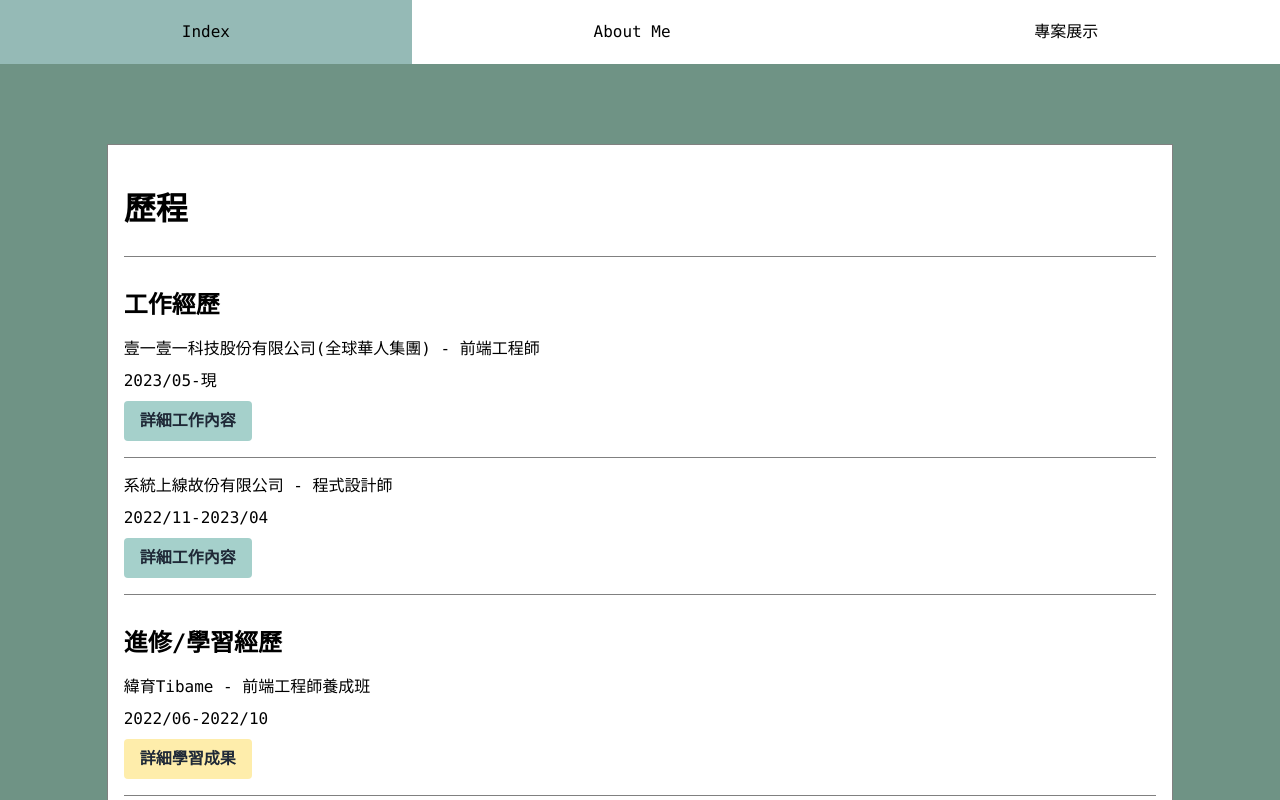
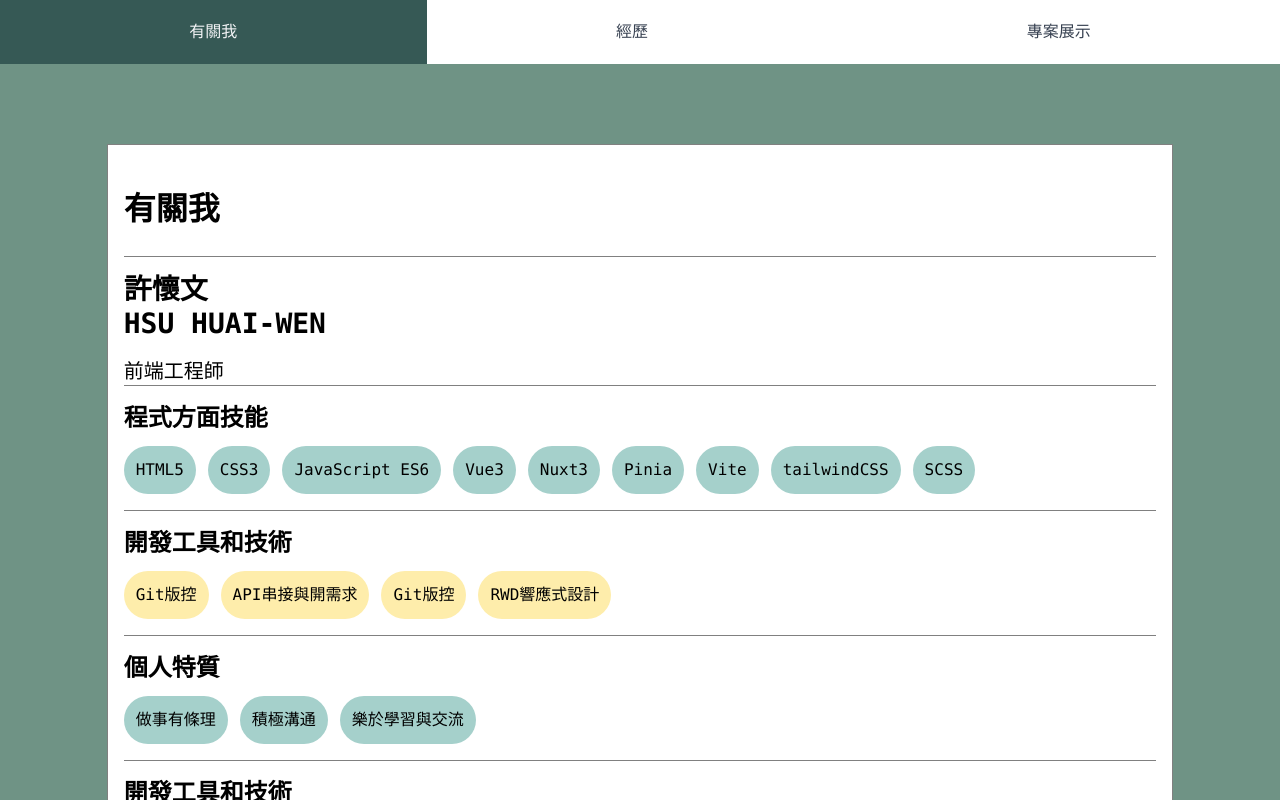
Before and after one commit to oeoeoyee/portfolio-nuxt, a Nuxt app: page / in a window 1280 px wide. Shown: the top 800 px of the page. Built offline with nearby package versions, Linux system fonts and the light colour scheme.

Commit message:
feat:配色調了、頁面順序改變

```diff
--- a/components/Header.vue
+++ b/components/Header.vue
@@ -10,23 +10,23 @@ const path = computed(():string => {
 <template>
     <ul class="flex flex-row h-16">
         <NuxtLink
-            :class="{'bg-myColor-hoverGreen': path === '/','bg-white': path !== '/'}"
-            class="flex-auto hover:bg-myColor-hoverGreen leading-16 text-center"
+            class="flex-auto hover:bg-myColor-darkMidGreen hover:text-gray-100 leading-16 text-center transition duration-300 ease-in-out"
+            :class="{'bg-myColor-darkGreen text-gray-100': path === '/','bg-white text-gray-700': path !== '/'}"
             to="/"
         >
-            <li>Index</li>
+            <li>有關我</li>
         </NuxtLink>
         <NuxtLink
-            class="flex-auto hover:bg-myColor-hoverGreen leading-16 text-center"
-            :class="{'bg-myColor-hoverGreen': path === '/about','bg-white': path !== '/about'}"
-            to="/about"
+            class="flex-auto hover:bg-myColor-darkMidGreen hover:text-gray-100 leading-16 text-center transition duration-300 ease-in-out"
+            :class="{'bg-myColor-darkGreen text-gray-100': path === '/experience','bg-white text-gray-700': path !== '/experience'}"
+            to="/experience"
         >
-            <li>About Me</li>
+            <li>經歷</li>
         </NuxtLink>
-        <!-- <NuxtLink class="flex-auto hover:bg-myColor-hoverGreen leading-16 bg-white text-center" to="/APIfunctions"><li>api串接的小功能</li></NuxtLink> -->
+        <!-- <NuxtLink class="flex-auto hover:bg-myColor-darkMidGreen leading-16 bg-white text-center" to="/APIfunctions"><li>api串接的小功能</li></NuxtLink> -->
         <NuxtLink
-            class="flex-auto hover:bg-myColor-hoverGreen leading-16 text-center"
-            :class="{'bg-myColor-hoverGreen': path === '/projects','bg-white': path !== '/projects'}"
+            class="flex-auto hover:bg-myColor-darkMidGreen hover:text-gray-100 leading-16 text-center transition duration-300 ease-in-out"
+            :class="{'bg-myColor-darkGreen text-gray-100': path === '/projects','bg-white text-gray-700': path !== '/projects'}"
             to="/projects"
         >
             <li>專案展示</li>
--- a/pages/about.vue
+++ /dev/null
@@ -1,95 +0,0 @@
-<script setup lang="ts">
-definePageMeta({
-  breadcrumb: [
-    {text: '關於我', href: '/about'}
-  ]
-});
-
-const skillArrayAll = ref([
-    {
-        skillName: '程式方面技能',
-        skillArr: ['HTML5', 'CSS3', 'JavaScript ES6', 'Vue3', 'Nuxt3', 'Pinia', 'Vite', 'tailwindCSS', 'SCSS']
-    },
-    {
-        skillName: '開發工具和技術',
-        skillArr: ['Git版控', 'API串接與開需求', 'Git版控', 'RWD響應式設計']
-    },
-    {
-        skillName: '個人特質',
-        skillArr: ['做事有條理', '積極溝通', '樂於學習與交流']
-    },
-    {
-        skillName: '開發工具和技術',
-        skillArr: ['Git版控', 'API串接與開需求', 'Git版控', 'RWD響應式設計']
-    },
-    {
-        skillName: '值得一提',
-        skillArr: ['重構頁面 提升載入速度70%', '製作模組，便於成員的開發', '熟悉與後端或企劃溝通', '擅長團隊合作']
-    },
-])
-
-const test = (): void => {
-    console.log('test props')
-}
-const testPorpsObj = ref({
-    num: 123,
-    str: '11122233'
-})
-
-const emitSkillName = (name: string): void => {
-    console.log(name);
-}
-
-const emitSkillItem = (item: string): void => {
-    console.log(item);
-}
-</script>
-
-<template>
-  <div class="py-20 flex justify-center flex-wrap">
-    <section class="border border-myColor-borderGery bg-white w-5/6 p-4">
-        <div class="h-24 m-auto flex items-center border-b border-myColor-borderGery">
-            <h2 class="text-3.5xl font-bold">有關我</h2>
-        </div>
-        <div class="m-auto flex-wrap items-center mt-4">
-            <h3 class="text-2.5xl w-full font-bold">
-                許懷文
-                <br>
-                HSU HUAI-WEN
-            </h3>
-            <p class="text-xl w-full mt-4">前端工程師</p>
-            <!-- <Header></Header> -->
-            <SkillSection
-                :skillArrayAll="skillArrayAll"
-                :test="test"
-                :testObj="testPorpsObj"
-                @clickSkillName="emitSkillName"
-                @clickSkillItem="emitSkillItem"
-            ></SkillSection>
-        </div>
-    </section>
-    <!-- <div>
-      <h2>關於我</h2>
-      <p>
-        我是許懷文，對於學習前端技術有非常大的熱忱。
-        <br>我認為生活中的動力，來自於自我學習及精進專業技術，時常有新的知識、觀念注入，才能讓思想更加靈活清澈。
-      </p>
-    </div>
-    <div>
-      <h2>技能一覽</h2>
-      <h3>寫程式的技能</h3>
-      <ul>
-        <li></li>
-        <li></li>
-        <li></li>
-        <li></li>
-        <li></li>
-        <li></li>
-      </ul>
-      <h3>實作上的技能(git)</h3>
-      <h3>性格上的優勢</h3>
-    </div> -->
-  </div>
-</template>
-
-<style scoped></style>
--- /dev/null
+++ b/pages/experience.vue
@@ -0,0 +1,15 @@
+<script setup lang="ts">
+definePageMeta({
+  breadcrumb: [
+    {text: '學習歷程', href: '/experience'}
+  ]
+});
+</script>
+
+<template>
+  <div class="py-20">
+    <Section></Section>
+  </div>
+</template>
+
+<style scoped></style>
--- a/pages/index.vue
+++ b/pages/index.vue
@@ -1,14 +1,94 @@
 <script setup lang="ts">
 definePageMeta({
   breadcrumb: [
-    {text: '學習歷程', href: '/'}
+    {text: '關於我', href: '/'}
   ]
 });
+
+const skillArrayAll = ref([
+    {
+        skillName: '程式方面技能',
+        skillArr: ['HTML5', 'CSS3', 'JavaScript ES6', 'Vue3', 'Nuxt3', 'Pinia', 'Vite', 'tailwindCSS', 'SCSS']
+    },
+    {
+        skillName: '開發工具和技術',
+        skillArr: ['Git版控', 'API串接與開需求', 'Git版控', 'RWD響應式設計']
+    },
+    {
+        skillName: '個人特質',
+        skillArr: ['做事有條理', '積極溝通', '樂於學習與交流']
+    },
+    {
+        skillName: '開發工具和技術',
+        skillArr: ['Git版控', 'API串接與開需求', 'Git版控', 'RWD響應式設計']
+    },
+    {
+        skillName: '值得一提',
+        skillArr: ['重構頁面 提升載入速度70%', '製作模組，便於成員的開發', '熟悉與後端或企劃溝通', '擅長團隊合作']
+    },
+])
+
+const test = (): void => {
+    console.log('test props')
+}
+const testPorpsObj = ref({
+    num: 123,
+    str: '11122233'
+})
+
+const emitSkillName = (name: string): void => {
+    console.log(name);
+}
+
+const emitSkillItem = (item: string): void => {
+    console.log(item);
+}
 </script>
 
 <template>
-  <div class="py-20">
-    <Section></Section>
+  <div class="py-20 flex justify-center flex-wrap">
+    <section class="border border-myColor-borderGery bg-white w-5/6 p-4">
+        <div class="h-24 m-auto flex items-center border-b border-myColor-borderGery">
+            <h2 class="text-3.5xl font-bold">有關我</h2>
+        </div>
+        <div class="m-auto flex-wrap items-center mt-4">
+            <h3 class="text-2.5xl w-full font-bold">
+                許懷文
+                <br>
+                HSU HUAI-WEN
+            </h3>
+            <p class="text-xl w-full mt-4">前端工程師</p>
+            <!-- <Header></Header> -->
+            <SkillSection
+                :skillArrayAll="skillArrayAll"
+                :test="test"
+                :testObj="testPorpsObj"
+                @clickSkillName="emitSkillName"
+                @clickSkillItem="emitSkillItem"
+            ></SkillSection>
+        </div>
+    </section>
+    <!-- <div>
+      <h2>關於我</h2>
+      <p>
+        我是許懷文，對於學習前端技術有非常大的熱忱。
+        <br>我認為生活中的動力，來自於自我學習及精進專業技術，時常有新的知識、觀念注入，才能讓思想更加靈活清澈。
+      </p>
+    </div>
+    <div>
+      <h2>技能一覽</h2>
+      <h3>寫程式的技能</h3>
+      <ul>
+        <li></li>
+        <li></li>
+        <li></li>
+        <li></li>
+        <li></li>
+        <li></li>
+      </ul>
+      <h3>實作上的技能(git)</h3>
+      <h3>性格上的優勢</h3>
+    </div> -->
   </div>
 </template>
 
--- a/pages/projects.vue
+++ b/pages/projects.vue
@@ -64,6 +64,7 @@ definePageMeta({
                   </div> -->
                   <a
                     href="https://www.notion.so/b94511f482fd4d07b0f31e5bf7e2b59a?pvs=4"
+                    target="blank"
                     class="bg-myColor-ButtonGreen hover:bg-myColor-ButtonGreen text-gray-800 font-bold py-2 px-4 rounded leading-6 w-36"
                   >
                    筆記整理及分享
@@ -79,6 +80,7 @@ definePageMeta({
                   </div> -->
                   <a
                     href="https://ithelp.ithome.com.tw/users/20162572/ironman/6808"
+                    target="blank"
                     class="bg-myColor-ButtonGreen hover:bg-myColor-ButtonGreen text-gray-800 font-bold py-2 px-4 rounded leading-6 w-20"
                   >
                    鐵人賽
--- a/tailwind.config.js
+++ b/tailwind.config.js
@@ -35,6 +35,8 @@ export default {
           ButtonYellow: '#FEEDAB',
           hoverYellow: '#EFE0A2',
           borderGery: '#808080',
+          darkMidGreen: '#4d7d78',
+          darkGreen: '#365955',
         }
       },
       maxHeight: {
```
